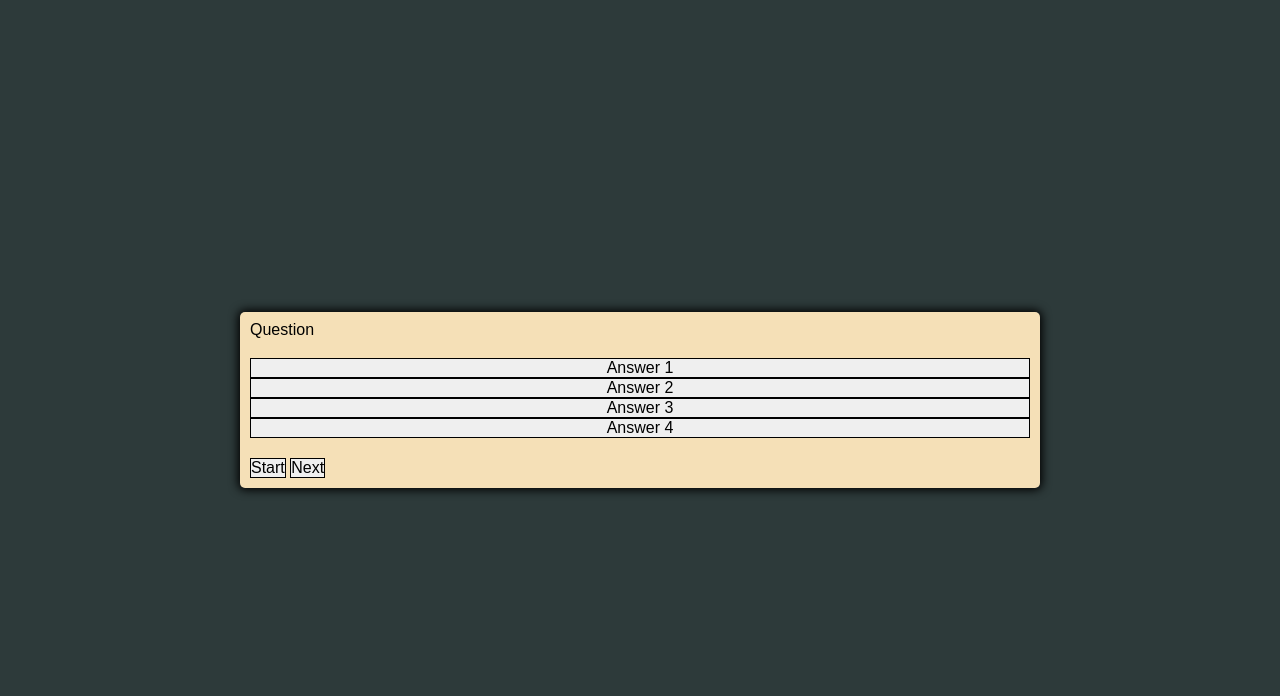
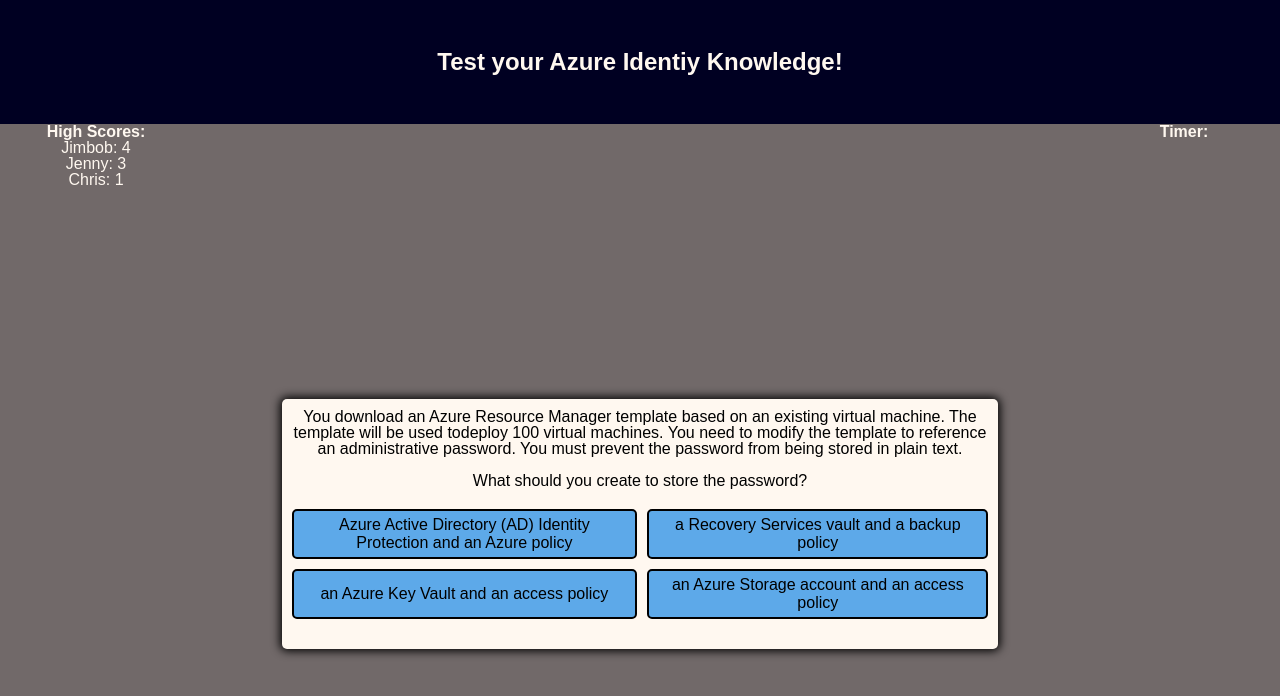
Before and after one commit to Fainimous/PopQuiz, a plain HTML site: page index.html in a window 1280 px wide. Both pictures are taken after a click on the button "Start". Drawn offline with Linux system fonts and the light colour scheme.

Commit message:
finalizing HTML and CSS layouts, verified javascript is grabbing a random question from list of supplied questions.

```diff
--- a/assets/css/style.css
+++ b/assets/css/style.css
@@ -1,25 +1,55 @@
 /* Set Variables for colors selected for site theme */
 :root {
     --red: #931621;
-    --white: #F5E0B7;
+    --white: #FFF8F0;
     --black: #040F0F;
     --green: #53A548;
-    --grey: #2D3A3A;
+    --darkgrey: #4E6766;
+    --lightgrey: #716969;
+    --darkblue: #000022;
+    --blue: #5DA9E9;
+    --purple: #2F0A28;
+
     box-sizing: border-box;
     font-family: Arial, Helvetica, sans-serif;
 }
 
 /* body styling */
 body {
-    background-color: var(--grey);
+    background-color: var(--lightgrey);
+}
+
+header {
+    padding: 50px;
+    display: block;
+    background-color: var(--darkblue);
+    color: var(--white);
+    font-size: 24px;
+    text-align: center;
+}
+
+section {
+    float: left;
+    text-align: center;
+    width: 15%;
+    height: 100vh;
+}
+
+.aside {
+    color: var(--white);
+}
+
+.quizSection {
     padding: 0;
     margin: 0;
-    display: flex;
-    width: 100vw;
-    height: 100vh;
+    float: left;
     justify-content: center;
     align-items: center;
+    display: flex;
+    width: 70%
 }
+
+
 
 .container {
     width: 800px;
@@ -32,11 +62,29 @@
 
 .btn-grid {
     display: grid;
-    grid-template-columns: repeat(2, auto):
+    grid-template-columns: repeat(2, auto);
     gap: 10px;
     margin: 20px 0;
 }
 
 .btn {
-    border: 1px solid
+    border: 2px solid;
+    border-radius: 5px;
+    padding: 5px 10px;
+    outline: none;
+    background-color: var(--blue);
 }
+
+.btn:hover {
+    border-color: var(--black);
+}
+
+.controls {
+    display: flex;
+    justify-content: center;
+    align-items: center;
+}
+
+.hide {
+    display: none;
+}
--- a/assets/script/script.js
+++ b/assets/script/script.js
@@ -0,0 +1,107 @@
+//Start by creating variables for our elements on the page
+var startButtonEl = document.getElementById('start-btn')
+var nextButtonEl = document.getElementById('next-btn')
+var questionContainerEl = document.getElementById('question-container')
+var shuffle, currentQuestionIndex
+var questionEl = document.getElementById('question')
+var answerButtonEl = document.getElementById('answer-btn')
+startButtonEl.addEventListener('click', startGame)
+
+
+//start the game
+function startGame() {
+    console.log('started'); //please work :D
+    startButtonEl.classList.add('hide')
+    //shuffle the questions so the questions provided to the screen are random each time
+    shuffle = questions.sort(() => Math.random() - .5)
+    currentQuestionIndex = 0
+    questionContainerEl.classList.remove('hide')
+    setNextQuestion()
+}
+
+//
+function setNextQuestion() {
+    //clear the deafult items in the HTML
+    resetState()
+    //show a random question to the screen
+    showQuestion(shuffle[currentQuestionIndex])
+
+}
+
+function showQuestion(question) {
+    //update question element text with the question from array
+    questionEl.innerText = question.question
+    //populate the 4 answers from the answers section of the array
+    question.answers.forEach(answers => {
+        var button = document.createElement('button')
+        button.innerText = answers.text
+        button.classList.add('btn')
+        //if the button is the correct answer,
+        if (answers.correct) {
+            button.dataset.correct = answers.correct
+        }
+        button.addEventListener('click', selectAnswer)
+        answerButtonEl.appendChild(button)
+
+    });
+}
+
+function resetState() {
+    nextButtonEl.classList.add('hide')
+    while (answerButtonEl.firstChild) {
+        answerButtonEl.removeChild(answerButtonEl.firstChild)
+    }
+}
+
+
+function selectAnswer() {
+
+
+}
+
+const questions = [
+    {
+    question: '    You download an Azure Resource Manager template based on an existing virtual machine. The template will be used todeploy 100 virtual machines. You need to modify the template to reference an administrative password. You must prevent the password from being stored in plain text. \n\n What should you create to store the password?',
+    answers: [
+            { text: 'Azure Active Directory (AD) Identity Protection and an Azure policy ', correct: false },
+            { text: 'a Recovery Services vault and a backup policy', correct: false },
+            { text: 'an Azure Key Vault and an access policy', correct: true },
+            { text: 'an Azure Storage account and an access policy', correct: false }
+
+        ]
+
+    },
+    {
+        question: '    You have an Azure Active Directory (Azure AD) domain that contains 5,000 user accounts. You create a new user account named AdminUser1. You need to assign the User administrator administrative role to AdminUser1. \n\n What should you do from the user account properties?',
+        answers: [
+                { text: 'From the Directory role blade, modify the directory role.', correct: true },
+                { text: 'From the Groups blade, invite the user account to a new group.', correct: false },
+                { text: 'From the Licenses blade, assign a new license. ', correct: false },
+                { text: 'From the Users blade, reset the user’s password.', correct: false }
+
+            ]
+
+    },
+    {
+        question: '    You configure Azure AD Connect for Azure Active Directory Seamless Single Sign-On (Azure AD Seamless SSO) for an on-premises network. Users report that when they attempt to access myapps.microsoft.com, they are prompted multiple times to sign in and are forced to use an account name that ends with onmicrosoft.com. You discover that there is a UPN mismatch between Azure AD and the on-premises Active Directory. You need to ensure that the users can use single-sign on (SSO) to access Azure resources. \n\n What should you do first?',
+        answers: [
+                { text: 'From the on-premises network, deploy Active Directory Federation Services (AD FS). ', correct: false },
+                { text: 'From Azure AD, add and verify a custom domain name.', correct: true },
+                { text: 'From the on-premises network, request a new certificate that contains the Active Directory domain name.', correct: false },
+                { text: 'From the server that runs Azure AD Connect, modify the filtering options.', correct: false }
+
+            ]
+
+    },
+    {
+        question: '    You have an Active Directory forest named contoso.com. You install and configure Azure AD Connect to use password hash synchronization as the single sign-on (SSO) method. Staging mode is enabled. You review the synchronization results and discover that the Synchronization Service Manager does not display any sync jobs. \n\n You need to ensure that the synchronization completes successfully. What should you do?',
+        answers: [
+                { text: 'From Synchronization Service Manager, run a full import.', correct: false },
+                { text: 'Run Azure AD Connect and set the SSO method to Pass-through Authentication.', correct: false },
+                { text: 'From Azure PowerShell, run Start-AdSyncSyncCycle -PolicyType Initial.', correct: false },
+                { text: 'Run Azure AD Connect and disable staging mode.', correct: true }
+
+            ]
+
+    }
+]
--- a/index.html
+++ b/index.html
@@ -11,12 +11,22 @@
 <body>
     <!-- Header here with title and border-->
     <header>
-
+        <h1>Test your Azure Identiy Knowledge!</h1>
     </header>
     <!-- Here we want the main card that holds the questions/ answers as well as an aside for the high scores and a container to display the countdown and current score.-->
-    <!-- Main card here-->
+    <!-- High scores section-->
+    <section class="aside">
+        <h2>High Scores:</h2>
+        <ul>
+            <li>Jimbob: 4</li>
+            <li>Jenny: 3</li>
+            <li>Chris: 1</li>
+        </ul>
+    </section>
+    <!-- Quiz Section-->
+    <section class="quizSection">
         <div class="container">
-        <div id="Question-container" class="hide">
+            <div id="question-container" class="hide">
                 <div id="question">Question</div>
                 <div id="answer-btn" class="btn-grid">
                     <button class="btn">Answer 1</button>
@@ -27,17 +37,14 @@
             </div>
             <div class="controls">
               <button id="start-btn" class="start-btn btn">Start</button>
-            <button id="start-btn" class="next-btn btn hide"></buttonid>Next</button>
+               <button id="next-btn" class="next-btn btn hide"></buttonid>Next</button>
             </div>
         </div>
-    <!-- Aside where the Highscores will be listed-->
-    <aside>
-
-    </aside>
-    <!-- Container where the countdown and Score is displayed-->
-    <div>
-
-    </div>
+    </section>
+    <!-- Timer section-->
+    <section class="aside">
+        <H3>Timer:</H3>
+    </section>
     <!--Link JS here-->
     <script src="./assets/script/script.js"></script>
 </body>
```
Lines whose indentation alone changed are shown as unchanged.
